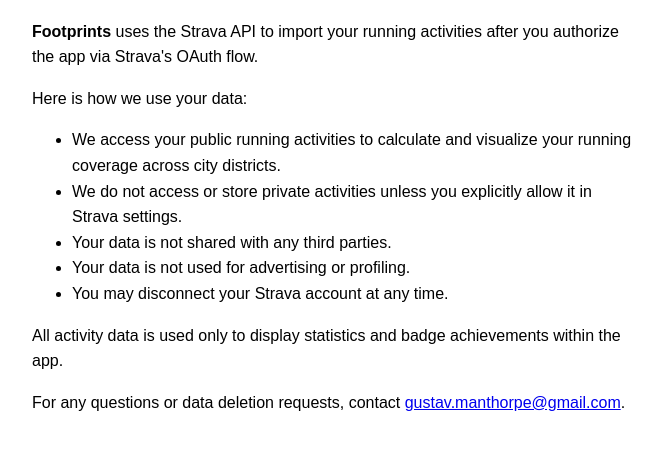
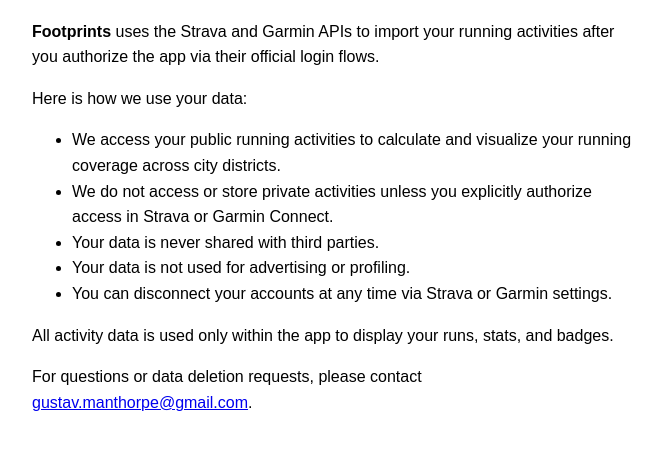
Before and after one commit to gust1609/Footprints-Site, a plain HTML site: page privacy.html in a window 1280 px wide. Shown: the part 94-544 px from the top of the page, without its empty margins (308-970 px from the left). Drawn offline with Linux system fonts and the light colour scheme.

Commit message:
Update privacy.html

```diff
--- a/privacy.html
+++ b/privacy.html
@@ -12,19 +12,19 @@
 <body>
   <h1>Privacy Policy – Footprints</h1>
 
-  <p><strong>Footprints</strong> uses the Strava API to import your running activities after you authorize the app via Strava's OAuth flow.</p>
+  <p><strong>Footprints</strong> uses the Strava and Garmin APIs to import your running activities after you authorize the app via their official login flows.</p>
 
   <p>Here is how we use your data:</p>
   <ul>
     <li>We access your public running activities to calculate and visualize your running coverage across city districts.</li>
-    <li>We do not access or store private activities unless you explicitly allow it in Strava settings.</li>
-    <li>Your data is not shared with any third parties.</li>
+    <li>We do not access or store private activities unless you explicitly authorize access in Strava or Garmin Connect.</li>
+    <li>Your data is never shared with third parties.</li>
     <li>Your data is not used for advertising or profiling.</li>
-    <li>You may disconnect your Strava account at any time.</li>
+    <li>You can disconnect your accounts at any time via Strava or Garmin settings.</li>
   </ul>
 
-  <p>All activity data is used only to display statistics and badge achievements within the app.</p>
+  <p>All activity data is used only within the app to display your runs, stats, and badges.</p>
 
-  <p>For any questions or data deletion requests, contact <a href="mailto:gustav.manthorpe@gmail.com">gustav.manthorpe@gmail.com</a>.</p>
+  <p>For questions or data deletion requests, please contact <a href="mailto:gustav.manthorpe@gmail.com">gustav.manthorpe@gmail.com</a>.</p>
 </body>
 </html>
```
